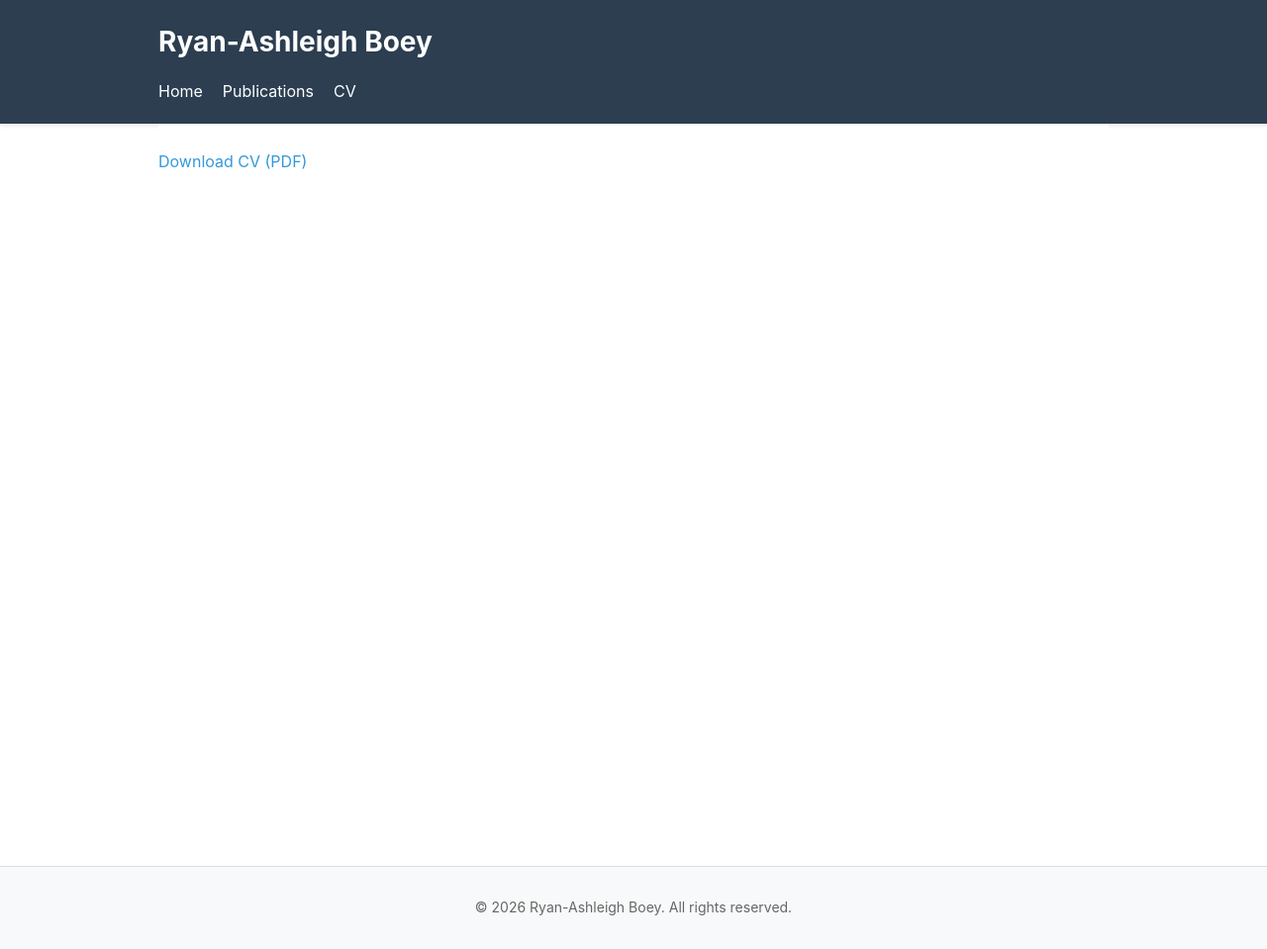
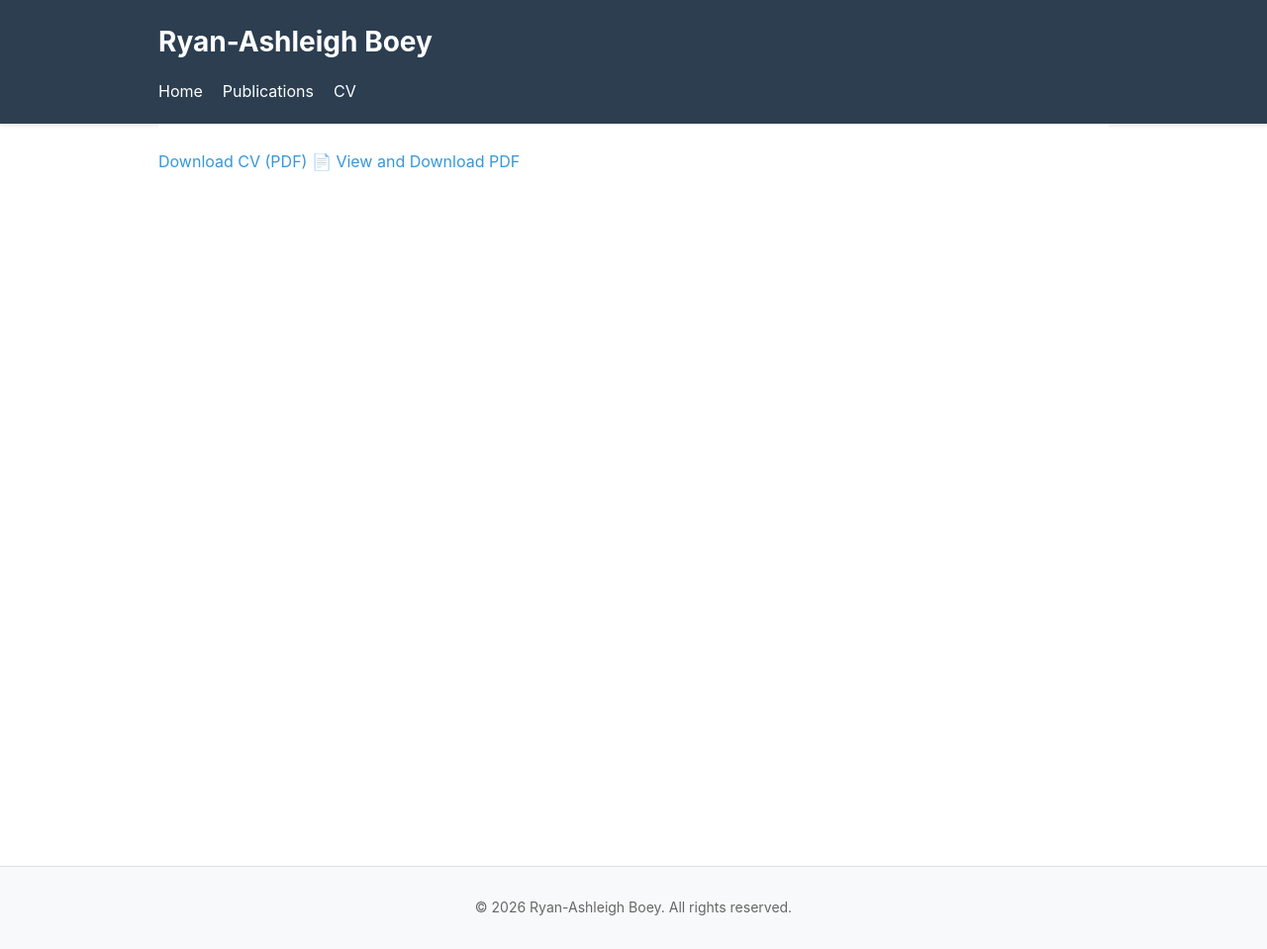
Before and after one commit to r-boey/r-boey.github.io, a Jekyll site: the page built from cv.md, in a window 1280 px wide. Shown: the whole page at 99% size. Built offline with Jekyll 4.4.1, drawn with Linux system fonts in a browser that asks for light colours.

Commit message:
Add download link for CV in markdown

```diff
--- a/cv.md
+++ b/cv.md
@@ -4,3 +4,4 @@ title: CV
 permalink: /cv/
 ---
 <br>[Download CV (PDF)]({{ site.baseurl }}/assets/CV.pdf)
+[📄 View and Download PDF](./assets/CV.pdf)
```
